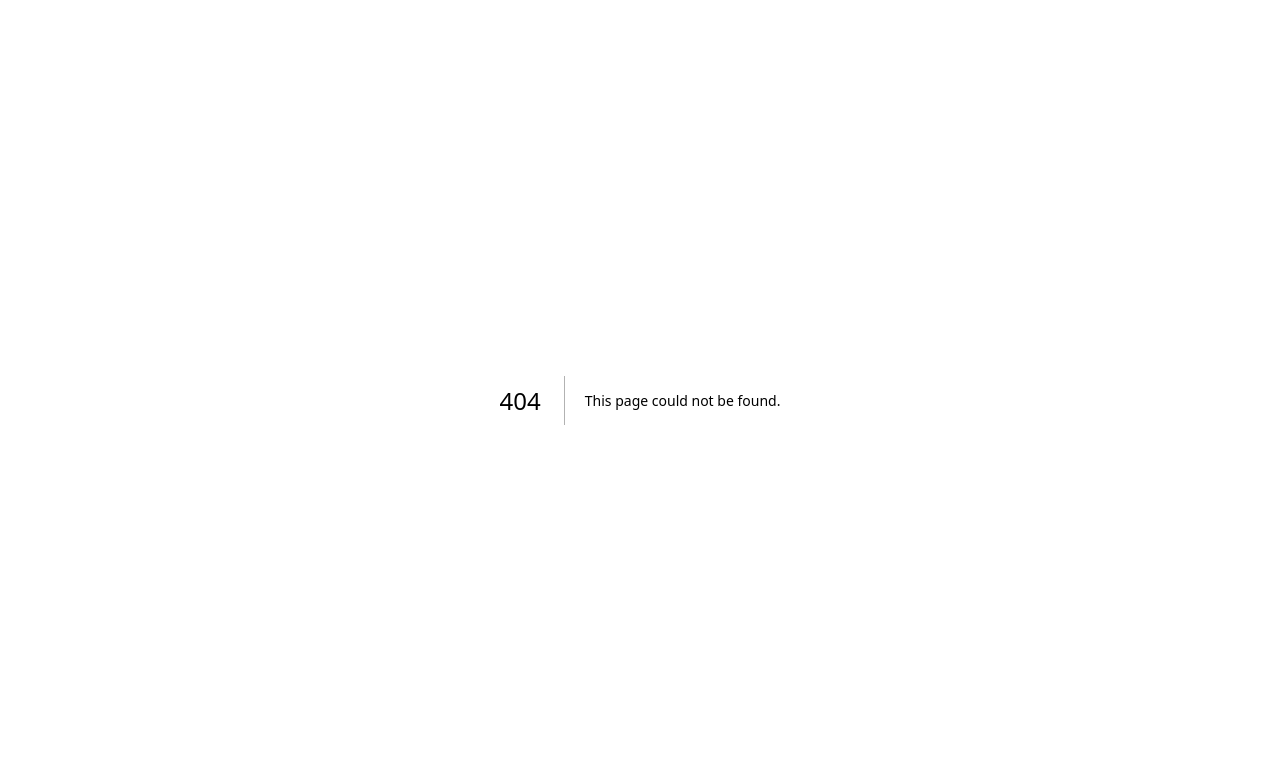
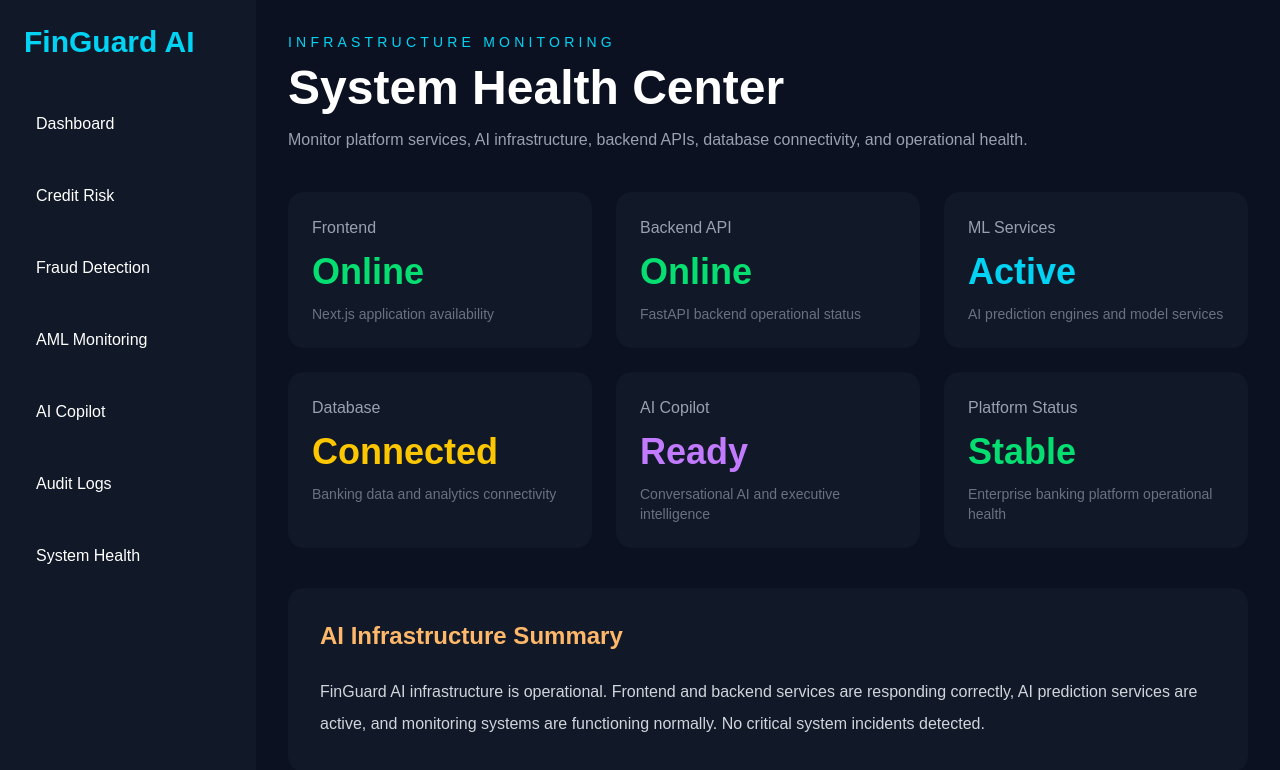
Before and after one commit to AbdoulieJBah/finguard-ai-fullstack, a Next.js app in the folder frontend/: page /system-health in a window 1280 px wide. Before the commit this address had no page. Shown: the top 770 px of the page. Built offline with nearby package versions, Linux system fonts and the light colour scheme; no server answers.

Commit message:
Add system health page

```diff
--- /dev/null
+++ b/frontend/src/app/system-health/page.tsx
@@ -0,0 +1,153 @@
+"use client";
+
+import { useEffect, useState } from "react";
+import Sidebar from "@/components/Sidebar";
+
+interface SystemHealth {
+  frontend: string;
+  backend: string;
+  ml_services: string;
+  database: string;
+  copilot: string;
+}
+
+export default function SystemHealthPage() {
+  const API_URL =
+    process.env.NEXT_PUBLIC_API_URL ||
+    "https://finguard-ai-fullstack-production.up.railway.app";
+
+  const [health, setHealth] = useState<SystemHealth | null>(null);
+
+  useEffect(() => {
+    fetch(`${API_URL}/system-health`)
+      .then((res) => res.json())
+      .then((data) => setHealth(data))
+      .catch((error) => {
+        console.error("System health fetch failed:", error);
+
+        setHealth({
+          frontend: "Online",
+          backend: "Online",
+          ml_services: "Active",
+          database: "Connected",
+          copilot: "Ready",
+        });
+      });
+  }, [API_URL]);
+
+  if (!health) {
+    return (
+      <div className="flex h-screen items-center justify-center bg-[#0B1120] text-2xl text-white">
+        Loading System Health...
+      </div>
+    );
+  }
+
+  return (
+    <div className="flex min-h-screen bg-[#0B1120] text-white">
+      <Sidebar />
+
+      <main className="flex-1 p-8">
+        <p className="text-sm uppercase tracking-[0.3em] text-cyan-400">
+          Infrastructure Monitoring
+        </p>
+
+        <h1 className="mt-3 text-5xl font-bold">
+          System Health Center
+        </h1>
+
+        <p className="mt-4 text-gray-400">
+          Monitor platform services, AI infrastructure, backend APIs,
+          database connectivity, and operational health.
+        </p>
+
+        <div className="mt-10 grid grid-cols-1 gap-6 md:grid-cols-2 xl:grid-cols-3">
+          <div className="rounded-2xl bg-[#111827] p-6">
+            <p className="text-gray-400">Frontend</p>
+
+            <h2 className="mt-3 text-4xl font-bold text-green-400">
+              {health.frontend}
+            </h2>
+
+            <p className="mt-3 text-sm text-gray-500">
+              Next.js application availability
+            </p>
+          </div>
+
+          <div className="rounded-2xl bg-[#111827] p-6">
+            <p className="text-gray-400">Backend API</p>
+
+            <h2 className="mt-3 text-4xl font-bold text-green-400">
+              {health.backend}
+            </h2>
+
+            <p className="mt-3 text-sm text-gray-500">
+              FastAPI backend operational status
+            </p>
+          </div>
+
+          <div className="rounded-2xl bg-[#111827] p-6">
+            <p className="text-gray-400">ML Services</p>
+
+            <h2 className="mt-3 text-4xl font-bold text-cyan-400">
+              {health.ml_services}
+            </h2>
+
+            <p className="mt-3 text-sm text-gray-500">
+              AI prediction engines and model services
+            </p>
+          </div>
+
+          <div className="rounded-2xl bg-[#111827] p-6">
+            <p className="text-gray-400">Database</p>
+
+            <h2 className="mt-3 text-4xl font-bold text-yellow-400">
+              {health.database}
+            </h2>
+
+            <p className="mt-3 text-sm text-gray-500">
+              Banking data and analytics connectivity
+            </p>
+          </div>
+
+          <div className="rounded-2xl bg-[#111827] p-6">
+            <p className="text-gray-400">AI Copilot</p>
+
+            <h2 className="mt-3 text-4xl font-bold text-purple-400">
+              {health.copilot}
+            </h2>
+
+            <p className="mt-3 text-sm text-gray-500">
+              Conversational AI and executive intelligence
+            </p>
+          </div>
+
+          <div className="rounded-2xl bg-[#111827] p-6">
+            <p className="text-gray-400">Platform Status</p>
+
+            <h2 className="mt-3 text-4xl font-bold text-green-400">
+              Stable
+            </h2>
+
+            <p className="mt-3 text-sm text-gray-500">
+              Enterprise banking platform operational health
+            </p>
+          </div>
+        </div>
+
+        <div className="mt-10 rounded-2xl bg-[#111827] p-8">
+          <h2 className="text-2xl font-bold text-orange-300">
+            AI Infrastructure Summary
+          </h2>
+
+          <p className="mt-6 leading-8 text-gray-300">
+            FinGuard AI infrastructure is operational. Frontend and backend
+            services are responding correctly, AI prediction services are active,
+            and monitoring systems are functioning normally. No critical system
+            incidents detected.
+          </p>
+        </div>
+      </main>
+    </div>
+  );
+}
--- a/frontend/src/components/Sidebar.tsx
+++ b/frontend/src/components/Sidebar.tsx
@@ -31,6 +31,10 @@ export default function Sidebar() {
         <Link href="/audit-logs" className="block rounded-lg p-3 hover:bg-[#1F2937] hover:text-cyan-400">
           Audit Logs
         </Link>
+
+        <Link href="/system-health" className="block rounded-lg p-3 hover:bg-[#1F2937] hover:text-cyan-400">
+          System Health
+        </Link>
       </nav>
     </aside>
   );
--- /dev/null
+++ b/frontend/src/components/Topbar.tsx
@@ -0,0 +1,74 @@
+"use client";
+
+import { useEffect, useState } from "react";
+
+export default function Topbar() {
+  const [time, setTime] = useState("");
+
+  useEffect(() => {
+    const updateTime = () => {
+      const now = new Date();
+
+      setTime(
+        now.toLocaleTimeString([], {
+          hour: "2-digit",
+          minute: "2-digit",
+        })
+      );
+    };
+
+    updateTime();
+
+    const interval = setInterval(updateTime, 1000);
+
+    return () => clearInterval(interval);
+  }, []);
+
+  return (
+    <div className="mb-8 flex flex-col gap-6 rounded-2xl bg-[#111827] p-6 md:flex-row md:items-center md:justify-between">
+      <div>
+        <p className="text-sm uppercase tracking-[0.3em] text-cyan-400">
+          FinGuard AI Enterprise Platform
+        </p>
+
+        <h2 className="mt-2 text-3xl font-bold">
+          Executive Banking Intelligence
+        </h2>
+      </div>
+
+      <div className="flex items-center gap-6">
+        <div className="rounded-xl bg-[#1F2937] px-4 py-3">
+          <p className="text-sm text-gray-400">AI Status</p>
+
+          <p className="font-bold text-green-400">
+            Operational
+          </p>
+        </div>
+
+        <div className="rounded-xl bg-[#1F2937] px-4 py-3">
+          <p className="text-sm text-gray-400">Local Time</p>
+
+          <p className="font-bold text-cyan-400">
+            {time}
+          </p>
+        </div>
+
+        <div className="relative rounded-full bg-cyan-500 px-5 py-3 font-bold text-black">
+          4
+
+          <span className="absolute -right-1 -top-1 h-4 w-4 rounded-full bg-red-500"></span>
+        </div>
+
+        <div className="rounded-xl bg-[#1F2937] px-5 py-3">
+          <p className="text-sm text-gray-400">
+            Executive User
+          </p>
+
+          <p className="font-bold text-white">
+            Abdoulie Bah
+          </p>
+        </div>
+      </div>
+    </div>
+  );
+}
```
